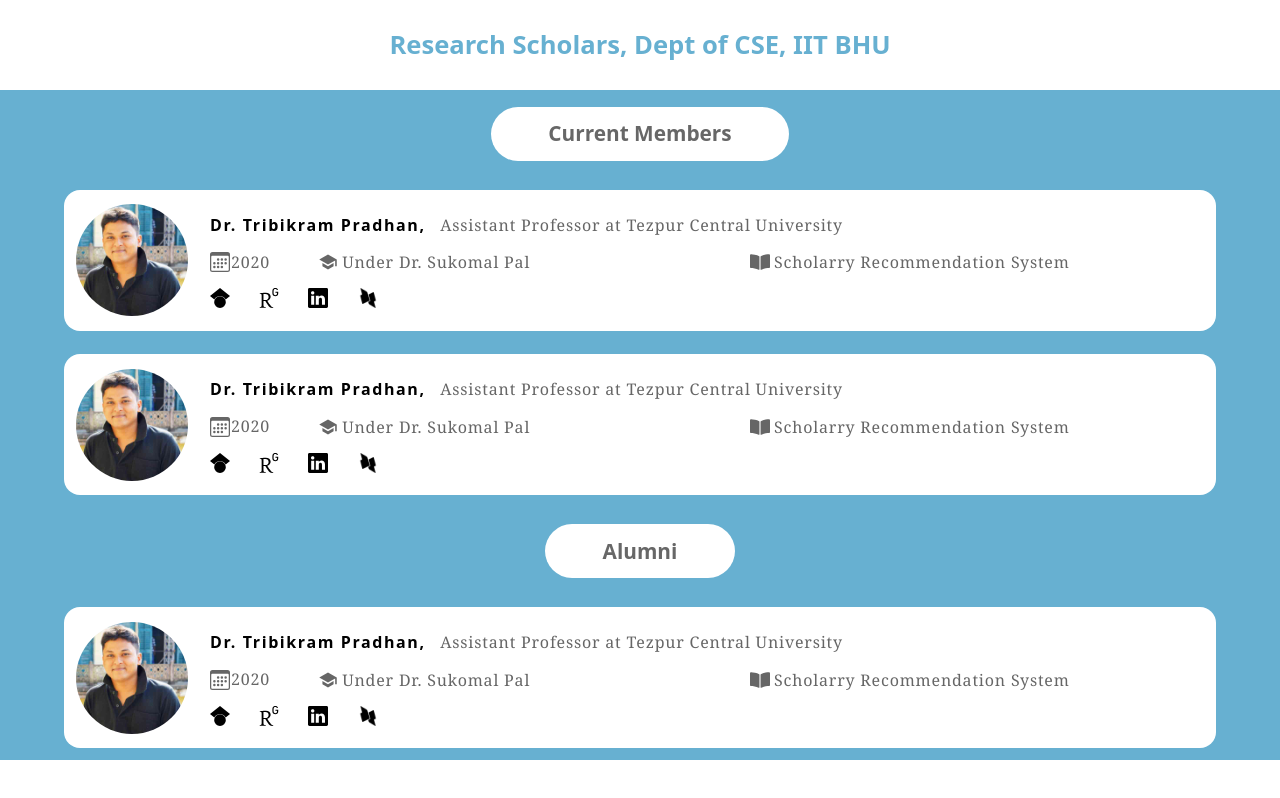
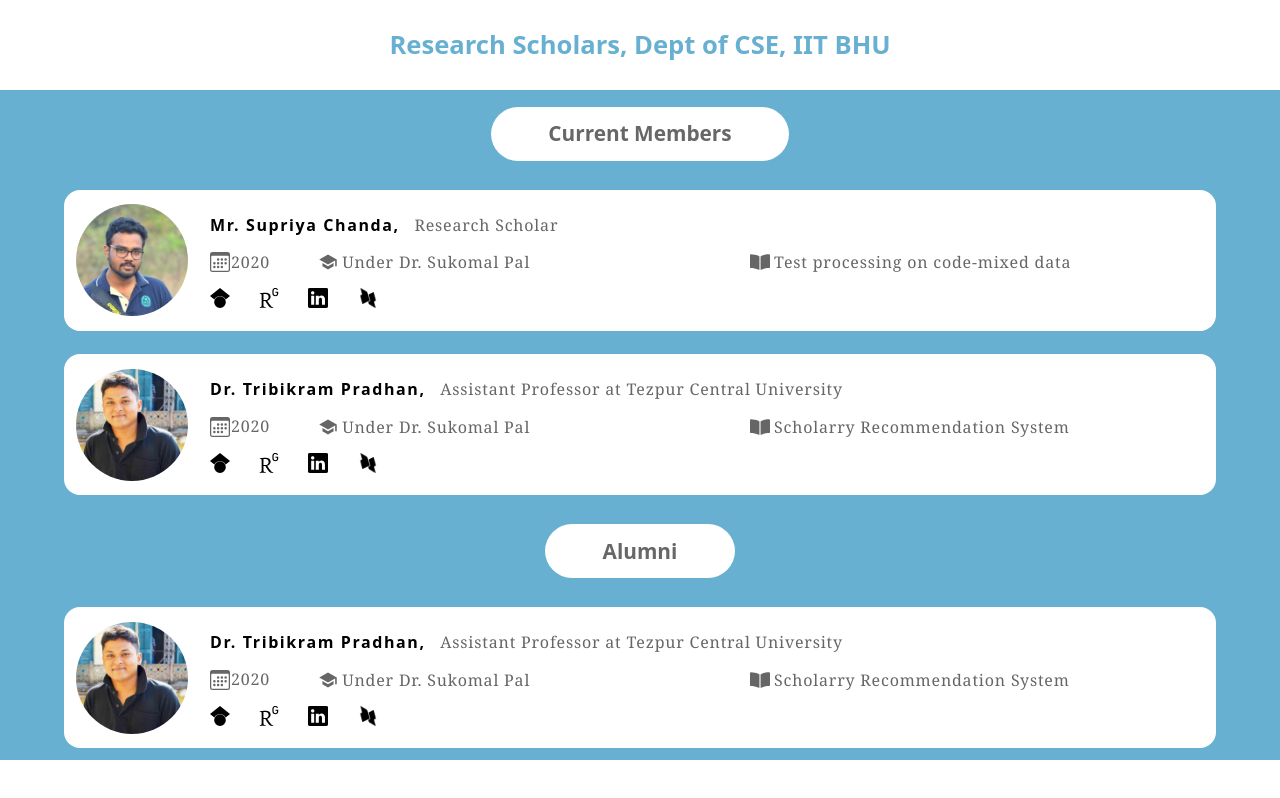
Before and after one commit to SupriyaChanda/research-scholars-cse-iitbhu, a React (Create React App) app: page / in a window 1280 px wide. Built offline with nearby package versions, Linux system fonts and the light colour scheme.

Commit message:
added my details

```diff
--- a/src/App.js
+++ b/src/App.js
@@ -2,19 +2,21 @@
 import './App.css';
 import { Card } from './components/Card';
 import Tribikram_Pradhan from "./assets/Tribikram_Pradhan.jpg"
+import Supriya_Chanda from "./assets/Supriya_Chanda.jpg"
+
 const current=[
 
   {
-      name:"Dr. Tribikram Pradhan",
-      image:Tribikram_Pradhan,
-      desg:"Assistant Professor at Tezpur Central University",
-      supervisor:"Dr. Sukomal Pal",
-      title:"Scholarry Recommendation System ",
-      year:"2020",
-      google:"https://scholar.google.co.in/citations?user=UBrLgeMAAAAJ&hl=en",
-      researchgate:"https://www.researchgate.net/profile/Tribikram-Pradhan",
-      dplb:"https://dblp.uni-trier.de/pid/168/3232.html",
-      linkedin:"https://www.linkedin.com/in/tribikram-pradhan-39a67290/",
+    name:"Mr. Supriya Chanda",
+    image:Supriya_Chanda,
+    desg:"Research Scholar",
+    supervisor:"Dr. Sukomal Pal",
+    title:"Test processing on code-mixed data",
+    year:"2020",
+    google:"https://scholar.google.com/citations?user=wB9WetAAAAAJ&hl=en",
+    researchgate:"https://www.researchgate.net/profile/Supriya-Chanda",
+    dplb:"https://dblp.org/pid/280/9309.html",
+    linkedin:"https://www.linkedin.com/in/supriyachandacs/",
 
   },
 
```
Also changed, not shown: src/assets/Supriya_Chanda.jpg (added).
